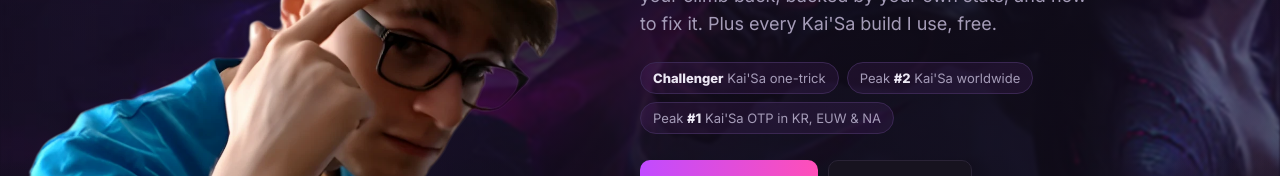
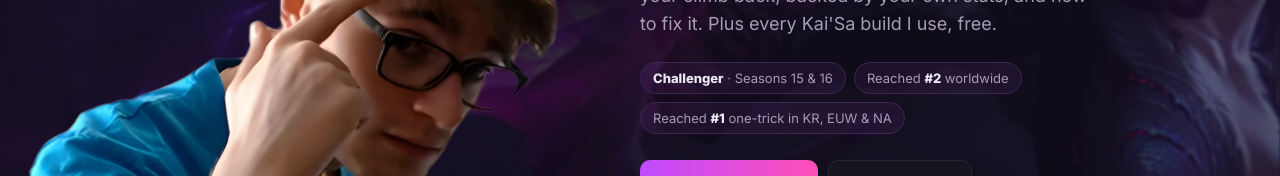
Before and after one commit to collionlol/collionlol.github.io, a plain HTML site: page index.html in a window 1280 px wide. Shown: the part 308-484 px from the top of the page. Drawn offline with Linux system fonts and the light colour scheme.

Commit message:
Hero badges: Challenger S15 & S16, reached #2 worldwide, reached #1 one-trick KR/EUW/NA
Co-Authored-By: Claude Opus 5.5 <noreply@anthropic.com>

```diff
--- a/index.html
+++ b/index.html
@@ -222,9 +222,9 @@
     <h1>Rank 1 <span>Kai'Sa</span> one&#8209;trick</h1>
     <p class="lede">Bring your games. I'll show you exactly what's holding your climb back, backed by your own stats, and how to fix it. Plus every Kai'Sa build I use, free.</p>
     <ul class="proof">
-      <li><a href="#proof"><b>Challenger</b> Kai'Sa one-trick</a></li>
-      <li><a href="#proof">Peak <b>#2</b> Kai'Sa worldwide</a></li>
-      <li><a href="#proof">Peak <b>#1</b> Kai'Sa OTP in KR, EUW &amp; NA</a></li>
+      <li><a href="#proof"><b>Challenger</b> · Seasons 15 &amp; 16</a></li>
+      <li><a href="#proof">Reached <b>#2</b> worldwide</a></li>
+      <li><a href="#proof">Reached <b>#1</b> one-trick in KR, EUW &amp; NA</a></li>
     </ul>
     <div class="btns">
       <a class="btn primary big" href="#apply">Apply for coaching</a>
```
